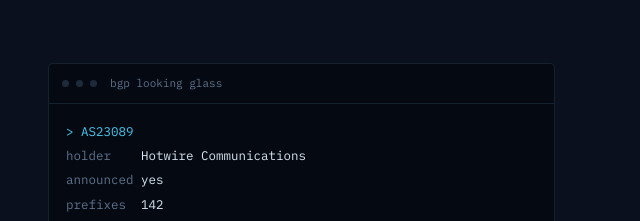
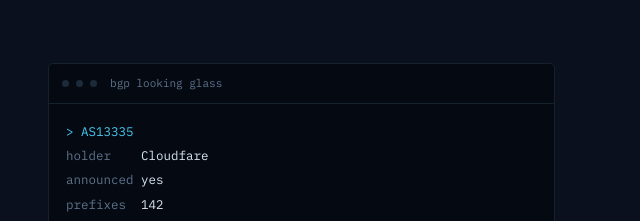
Before and after one commit to davemarrod90/NETQUANTA-LAUNCH, a plain HTML site: page index.html in a window 1280 px wide. Shown: the part 1740-1961 px from the top of the page, 623-1263 px from the left. Drawn offline with Linux system fonts and the light colour scheme; a script that the page names is missing.

Commit message:
Update AS number and provider in index.html

```diff
--- a/index.html
+++ b/index.html
@@ -510,8 +510,8 @@
     <div class="terminal">
       <div class="term-bar"><i></i><i></i><i></i><span>bgp looking glass</span></div>
       <div class="term-body">
-        <div><span class="q">&gt; AS23089</span></div>
-        <div><span class="k">holder&nbsp;&nbsp;&nbsp;&nbsp;</span><span class="v">Hotwire Communications</span></div>
+        <div><span class="q">&gt; AS13335</span></div>
+        <div><span class="k">holder&nbsp;&nbsp;&nbsp;&nbsp;</span><span class="v">Cloudfare</span></div>
         <div><span class="k">announced</span><span class="v">&nbsp;yes</span></div>
         <div><span class="k">prefixes&nbsp;</span><span class="v">&nbsp;142</span></div>
         <div style="margin-top:8px"><span class="q">&gt; 8.8.8.0/24</span></div>
```
